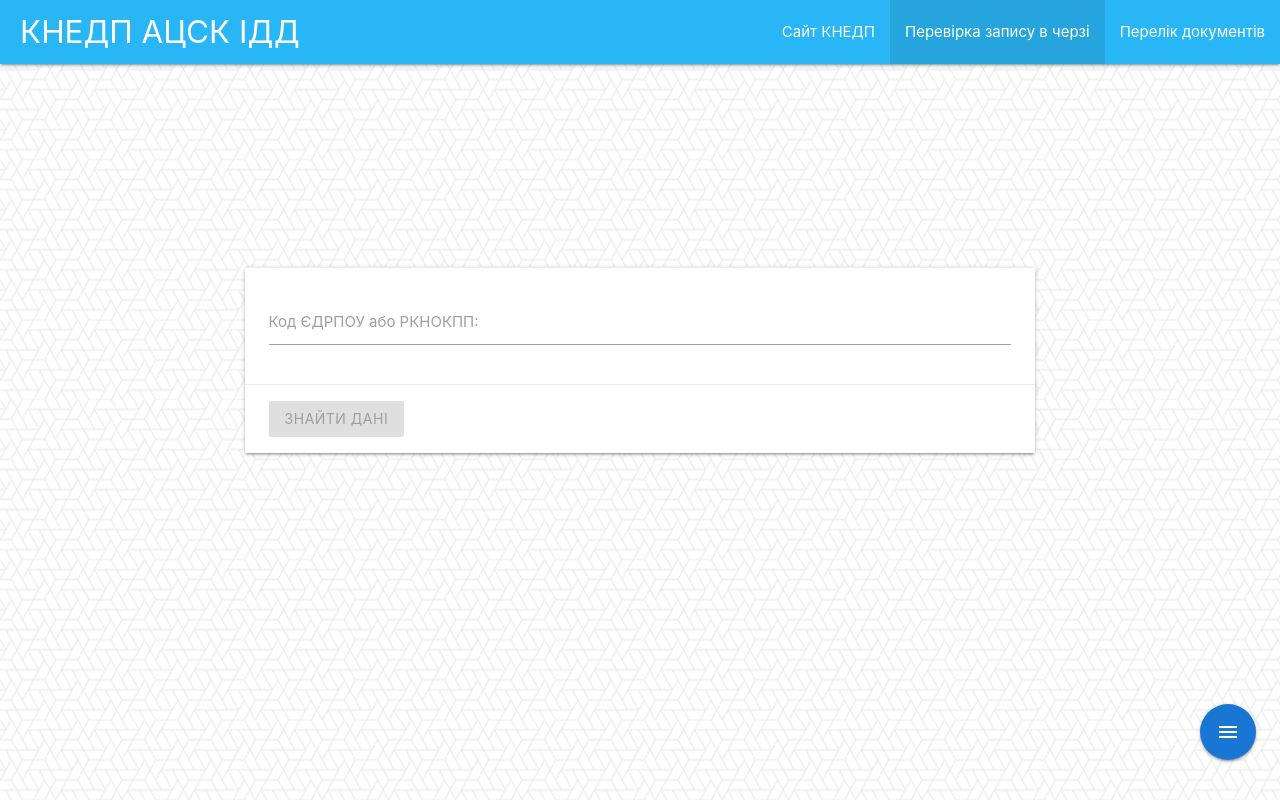
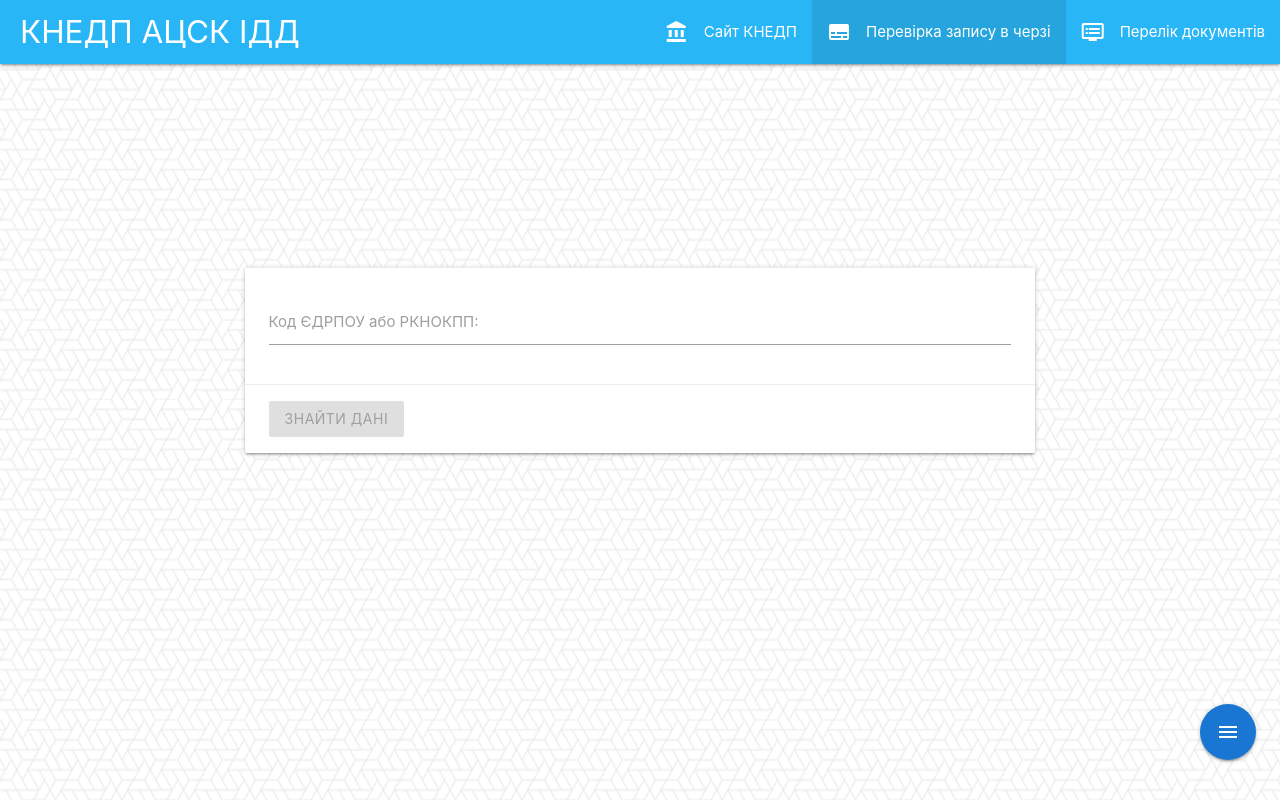
Before and after one commit to voiceferate/e_turn, an Angular app in the folder client/: page /order/client in a window 1280 px wide. Built offline with nearby package versions, Linux system fonts and the light colour scheme; what ng-recaptcha would draw is missing.

Commit message:
sidenav added + some fixes

```diff
--- a/client/src/app/order-page/order-form/order-form.component.html
+++ b/client/src/app/order-page/order-form/order-form.component.html
@@ -51,7 +51,7 @@
           [routerLink]="['/order', order._id]"
         >{{order.customer_id_code}}
         </a>
-        {{order._id}}
+        {{order.customer_name}}
 
       </li>
     </ul>
--- a/client/src/app/shared/classes/material.servise.ts
+++ b/client/src/app/shared/classes/material.servise.ts
@@ -18,6 +18,10 @@ export class MaterialServise {
 
   static initModal(ref: ElementRef): MaterialInstance {
     return M.Modal.init(ref.nativeElement)
+  }
+
+  static initSidenav(ref: ElementRef,options: object): MaterialInstance {
+    return M.Sidenav.init(ref.nativeElement, options)
   }
 
   static initDatePicker(ref: ElementRef, options: object): MaterialInstance {
--- a/client/src/app/shared/layouts/client-layout/client-layout.component.html
+++ b/client/src/app/shared/layouts/client-layout/client-layout.component.html
@@ -1,18 +1,44 @@
 <nav>
   <div class="nav-wrapper light-blue lighten-1">
     <a routerLink="/" class="brand-logo">КНЕДП АЦСК ІДД</a>
-
+    <a (click)=initSidenav() data-target="mobile-demo" class="sidenav-trigger"><i class="material-icons">menu</i></a>
     <ul id="nav-mobile" class="right hide-on-med-and-down">
       <li>
-        <a href="https://acskidd.gov.ua/">Сайт КНЕДП</a>
+        <a href="https://acskidd.gov.ua/">
+          <i class="material-icons left">account_balance</i>Сайт КНЕДП
+        </a>
       </li>
       <li routerLinkActive="active">
         <!-- <i class="material-icons medium">add</i> -->
-        <a routerLink="/order/client">Перевірка запису в черзі</a>
+        <a routerLink="/order/client">
+          <i class="material-icons left">subtitles</i>Перевірка запису в черзі
+        </a>
       </li>
 
       <li>
-        <a (click)=showDocumentsList()>Перелік документів</a>
+        <a (click)=showDocumentsList()>
+          <i class="material-icons left">dvr</i>Перелік документів
+        </a>
+      </li>
+    </ul>
+
+    <ul #sidenav class="sidenav" id="mobile-demo">
+      <li>
+        <a href="https://acskidd.gov.ua/">
+          <i class="material-icons left">account_balance</i>Сайт КНЕДП
+        </a>
+      </li>
+      <li routerLinkActive="active">
+        <!-- <i class="material-icons medium">add</i> -->
+        <a routerLink="/order/client">
+          <i class="material-icons left">subtitles</i>Перевірка запису в черзі
+        </a>
+      </li>
+
+      <li>
+        <a (click)=showDocumentsList()>
+          <i class="material-icons left">dvr</i>Перелік документів
+        </a>
       </li>
     </ul>
   </div>
--- a/client/src/app/shared/layouts/client-layout/client-layout.component.ts
+++ b/client/src/app/shared/layouts/client-layout/client-layout.component.ts
@@ -11,8 +11,10 @@ export class ClientLayoutComponent implements OnInit, AfterViewInit{
 
 
   @ViewChild('modal', {static: false} ) modalRef: ElementRef
+  @ViewChild('sidenav', {static: false} ) sidenavRef: ElementRef
 
   modal: MaterialInstance
+  sidenav: MaterialInstance
   modalVisible = false
 
   constructor() { }
@@ -31,5 +33,9 @@ export class ClientLayoutComponent implements OnInit, AfterViewInit{
     this.modalVisible = true
   }
 
+  initSidenav() {
+    this.sidenav = MaterialServise.initSidenav(this.sidenavRef, {})
+  }
+
 
 }
```
